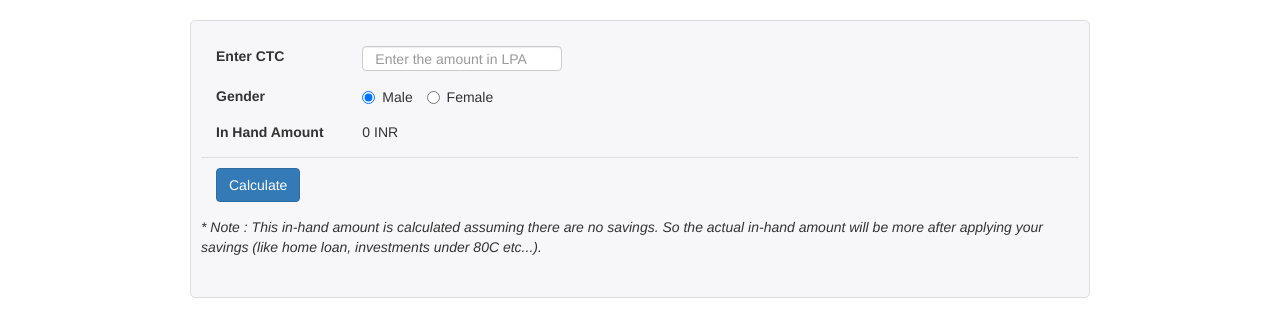
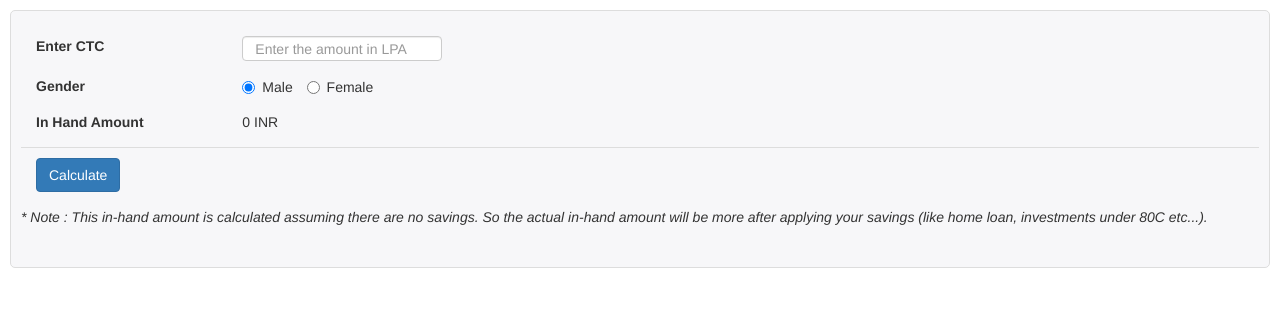
Before and after one commit to VaibhavKakade/VaibhavKakade.github.io, a plain HTML site: page index.html in a window 1280 px wide. Drawn offline with Linux system fonts and the light colour scheme.

Commit message:
Container alignment changes

```diff
--- a/index.html
+++ b/index.html
@@ -12,12 +12,9 @@
 		}
 		.boldText {
 			font-weight: bold;
-			/*font-size: 20px;*/
 		}
 		.centerAlign {
-			width: 900px;
-		    margin: auto;
-		    margin-top: 20px;
+		    margin: 10px;
 		    background-color: #F7F7F9;
 		    padding: 25px;
 		    border: 1px solid #ddd;
@@ -33,7 +30,6 @@
 			color: green;
 		}
 		#calculate {
-			/*float: right;*/
 			margin-top: 10px;
 		}
 		#ctc {
```
